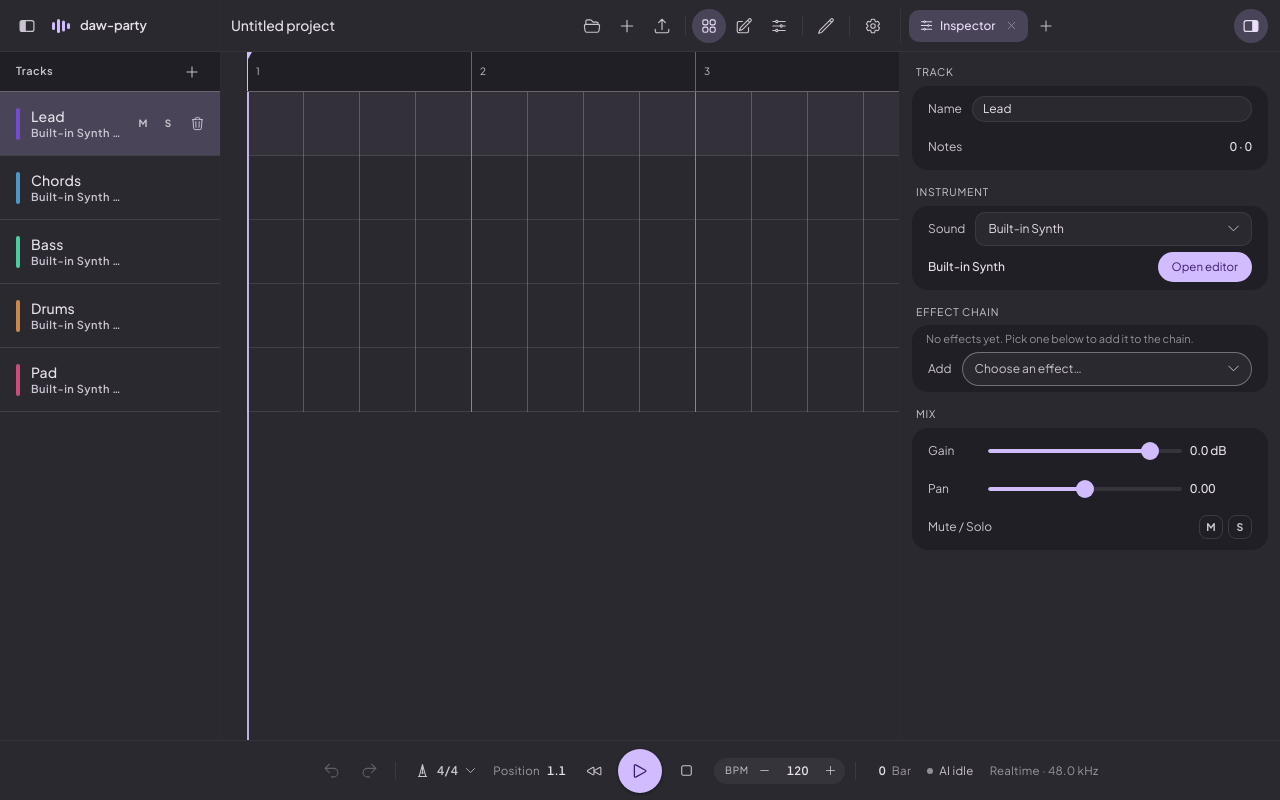
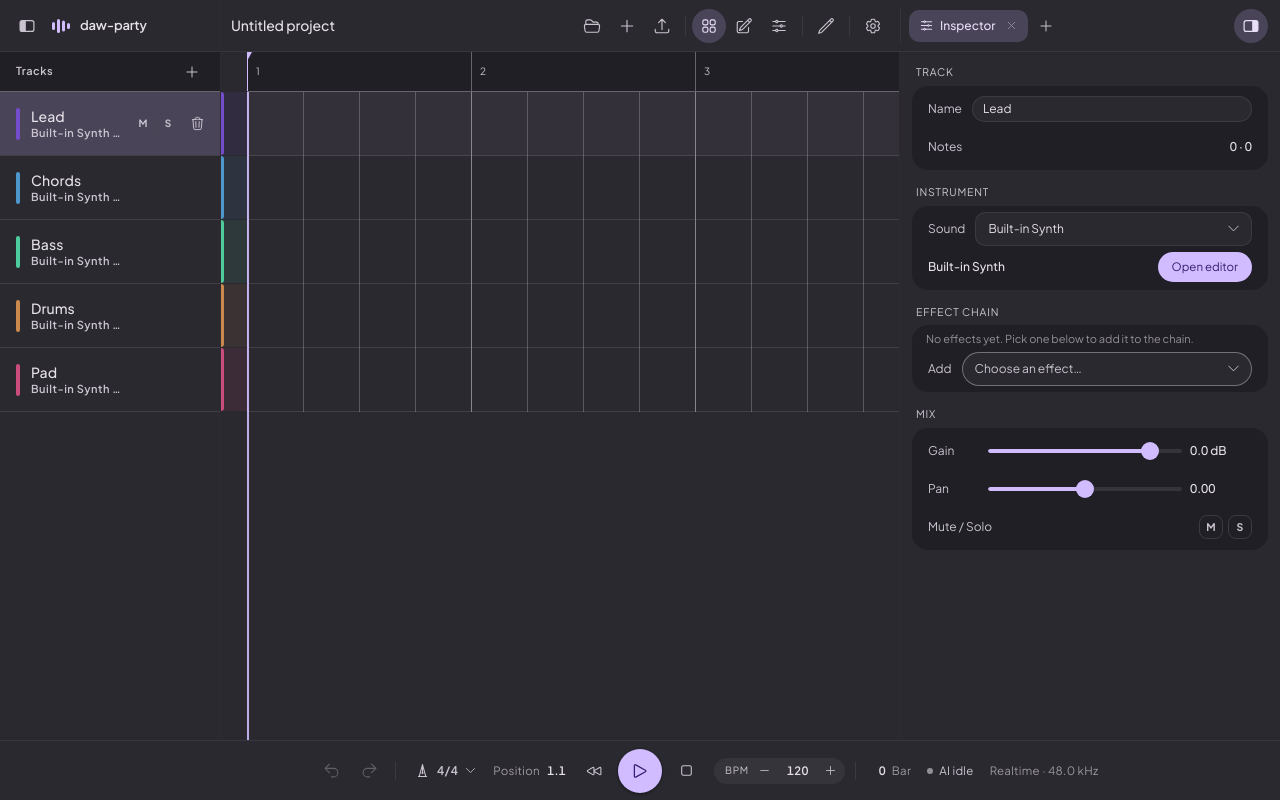
Before and after one commit to heshengtao/ai-daw, a Vue app: page /edit#/arrange in a window 1280 px wide. Built offline with nearby package versions, Linux system fonts and the light colour scheme.

Commit message:
feat(arrange): per-track color accent in the left gutter

```diff
--- a/src/i18n/en.ts
+++ b/src/i18n/en.ts
@@ -316,6 +316,7 @@ const en: Record<string, string> = {
   "arrange.clipRemoved": "Clip deleted",
   "arrange.clipsRemoved": "Deleted {count} clips",
   "arrange.clipTitle": "Clip · starts at beat {start} / {length} beats (click to change the sound, double-click for the piano roll)",
+  "arrange.selectTrack": "Select this track",
   "edit.noteRemoved": "Note deleted",
   "edit.notesRemoved": "Deleted {count} notes",
   "edit.snapGrid": "Snap grid {grid}",
--- a/src/i18n/zh.ts
+++ b/src/i18n/zh.ts
@@ -315,6 +315,7 @@ const zh: Record<string, string> = {
   "arrange.clipRemoved": "已删除片段",
   "arrange.clipsRemoved": "已删除 {count} 个片段",
   "arrange.clipTitle": "片段 · {start} 拍起 / {length} 拍（单击换音色，双击进入钢琴卷帘）",
+  "arrange.selectTrack": "选中这条音轨",
   "edit.noteRemoved": "已删除音符",
   "edit.notesRemoved": "已删除 {count} 个音符",
   "edit.snapGrid": "吸附网格 {grid}",
--- a/src/views/ArrangeView.vue
+++ b/src/views/ArrangeView.vue
@@ -610,7 +610,7 @@ onUnmounted(() => {
   <div
     ref="scroller"
     class="arrange"
-    :style="{ paddingLeft: `${TIMELINE_INSET_PX}px` }"
+    :style="{ paddingLeft: `${TIMELINE_INSET_PX}px`, '--timeline-inset': `${TIMELINE_INSET_PX}px` }"
     @scroll="onScroll"
     @pointermove="onPointerMove"
     @wheel="onWheel"
@@ -629,6 +629,16 @@ onUnmounted(() => {
         :style="{ height: `${LANE_H}px` }"
         @pointerdown="onLanePointerDown($event, track)"
       >
+        <!-- 左侧留白里的轨道色竖线：点它即选中这条音轨 -->
+        <button
+          class="lane-accent"
+          type="button"
+          :style="{ '--track-hue': String(trackHue(ti)) }"
+          :aria-label="i18n.t('arrange.selectTrack')"
+          :aria-pressed="selection.trackId === track.id"
+          @click.stop="selection.selectTrack(track.id)"
+        />
+
         <!-- 拖拽创建的预览 -->
         <div
           v-if="mode === 'create' && create.trackId === track.id"
@@ -737,6 +747,36 @@ onUnmounted(() => {
 .lane.selected {
   background-color: rgb(var(--md-primary) / 0.05);
 }
+/* 左侧留白里的轨道色竖线：与左栏 .grip 同色，留白不再突兀 */
+.lane-accent {
+  position: absolute;
+  top: 0;
+  bottom: 0;
+  left: calc(-1 * var(--timeline-inset, 26px));
+  width: var(--timeline-inset, 26px);
+  padding: 0;
+  border: 0;
+  pointer-events: auto;
+  cursor: pointer;
+  background-color: hsl(var(--track-hue) 55% 55% / 0.1);
+}
+.lane-accent:hover {
+  background-color: hsl(var(--track-hue) 55% 55% / 0.18);
+}
+.lane-accent:focus-visible {
+  outline: 2px solid rgb(var(--md-primary));
+  outline-offset: -2px;
+}
+.lane-accent::before {
+  content: "";
+  position: absolute;
+  top: 0;
+  bottom: 0;
+  left: 0;
+  width: 3px;
+  border-radius: 0 3px 3px 0;
+  background-color: hsl(var(--track-hue) 55% 55%);
+}
 /* 拖拽创建预览：虚线框 + 轨道色淡填充 */
 .clip-ghost {
   position: absolute;
```
